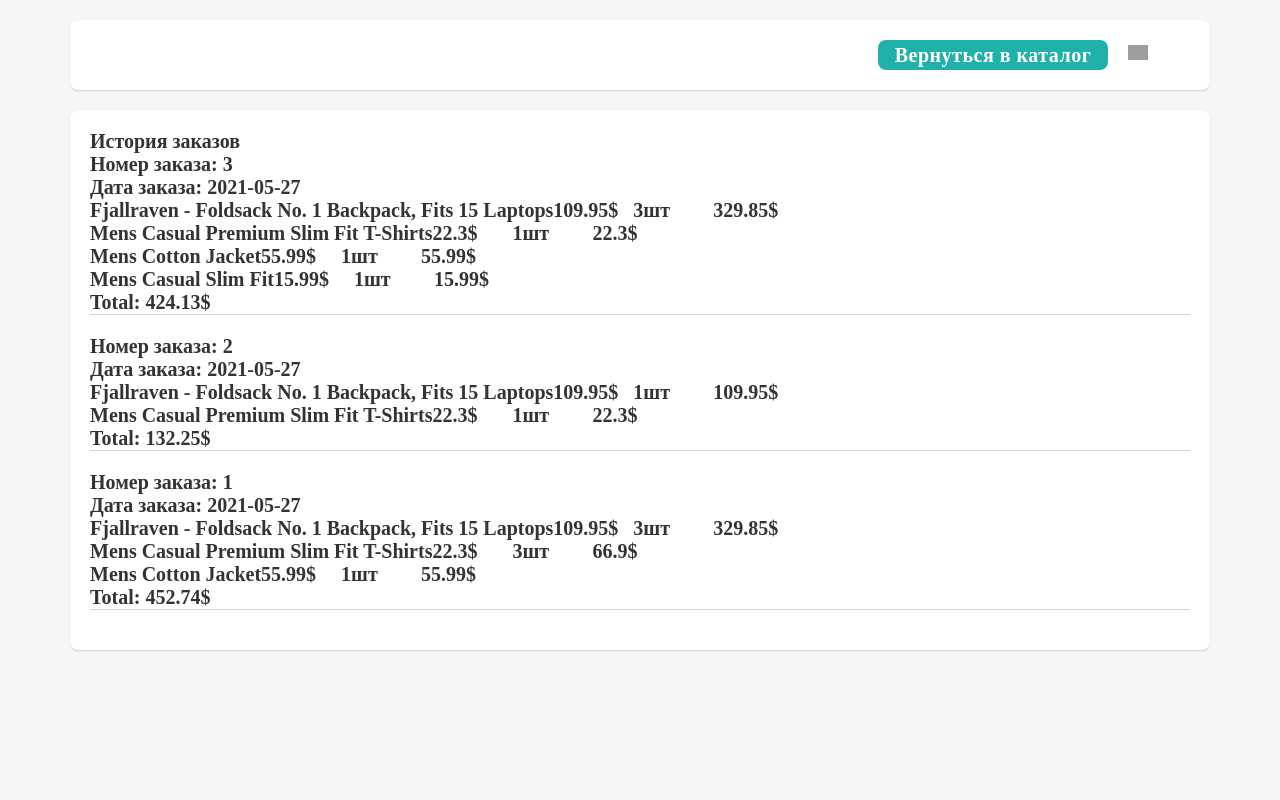
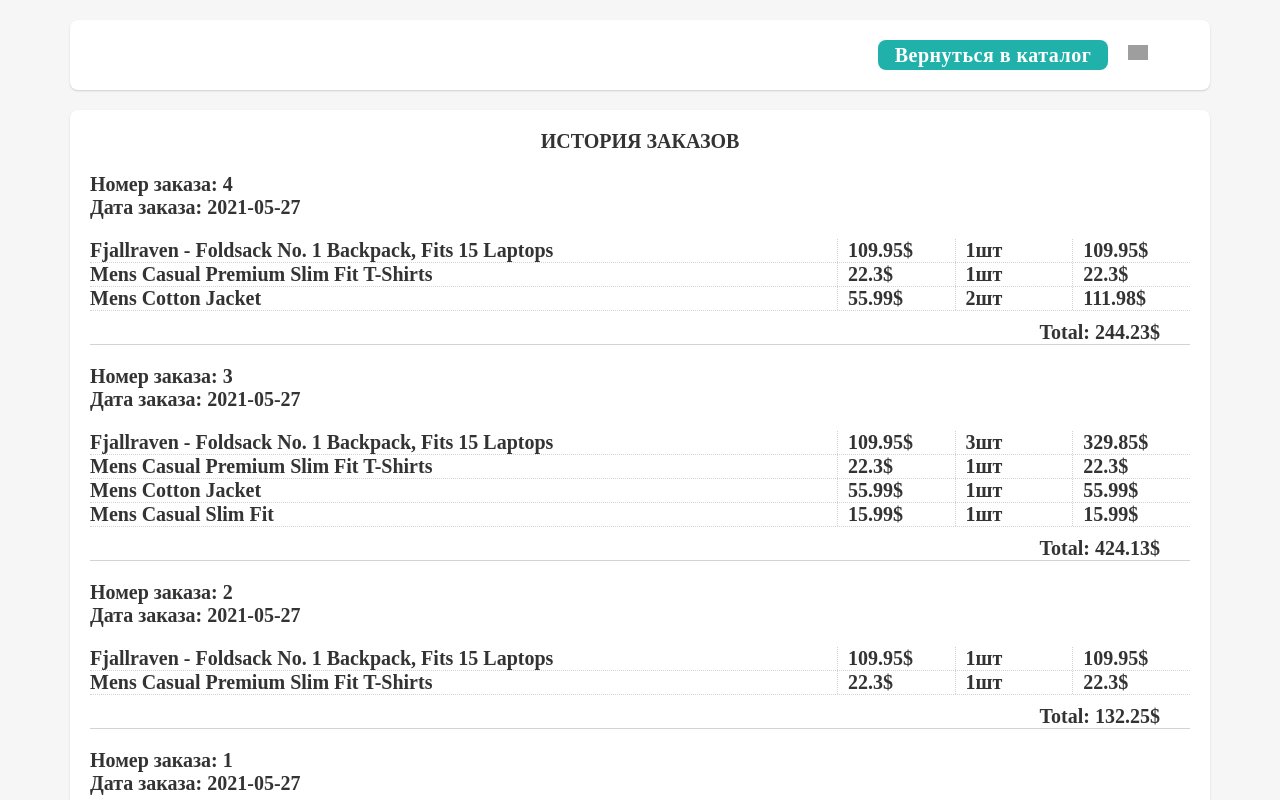
Before and after one commit to SherstnevVasiliy/test-work, a React (Create React App) app: page / in a window 1280 px wide. Both pictures are taken after a click on the button "История заказов". Shown: the top 800 px of the page. Built offline with nearby package versions, Linux system fonts and the light colour scheme; data requests are answered from the project's data file; grey boxes are pictures that could not be loaded.

Commit message:
refactoring any

```diff
--- a/db.json
+++ b/db.json
@@ -7,7 +7,7 @@
       "description": "Your perfect pack for everyday use and walks in the forest. Stash your laptop (up to 15 inches) in the padded sleeve, your everyday",
       "image": "https://fakestoreapi.com/img/81fPKd-2AYL._AC_SL1500_.jpg",
       "category": "men's clothing",
-      "total": 8
+      "total": 7
     },
     {
       "id": 2,
@@ -16,7 +16,7 @@
       "description": "Slim-fitting style, contrast raglan long sleeve, three-button henley placket, light weight & soft fabric for breathable and comfortable wearing. And Solid stitched shirts with round neck made for durability and a great fit for casual fashion wear and diehard baseball fans. The Henley style round neckline includes a three-button placket.",
       "image": "https://fakestoreapi.com/img/71-3HjGNDUL._AC_SY879._SX._UX._SY._UY_.jpg",
       "category": "men's clothing",
-      "total": 12
+      "total": 11
     },
     {
       "id": 3,
@@ -25,7 +25,7 @@
       "description": "great outerwear jackets for Spring/Autumn/Winter, suitable for many occasions, such as working, hiking, camping, mountain/rock climbing, cycling, traveling or other outdoors. Good gift choice for you or your family member. A warm hearted love to Father, husband or son in this thanksgiving or Christmas Day.",
       "image": "https://fakestoreapi.com/img/71li-ujtlUL._AC_UX679_.jpg",
       "category": "men's clothing",
-      "total": 3
+      "total": 1
     },
     {
       "id": 4,
@@ -253,6 +253,30 @@
         }
       ],
       "id": 3
+    },
+    {
+      "orderData": "2021-05-27T14:09:21.795Z",
+      "order": [
+        {
+          "id": 1,
+          "title": "Fjallraven - Foldsack No. 1 Backpack, Fits 15 Laptops",
+          "count": 1,
+          "price": 109.95
+        },
+        {
+          "id": 2,
+          "title": "Mens Casual Premium Slim Fit T-Shirts ",
+          "count": 1,
+          "price": 22.3
+        },
+        {
+          "id": 3,
+          "title": "Mens Cotton Jacket",
+          "count": 2,
+          "price": 55.99
+        }
+      ],
+      "id": 4
     }
   ]
 }
--- a/src/Pages/ItemList.tsx
+++ b/src/Pages/ItemList.tsx
@@ -4,6 +4,7 @@
 import axios from 'axios'
 import ItemCard from '../components/ItemCard'
 import { setItemsState } from '../store/actions/action'
+import { ICart } from '../components/interface';
 
 const ItemList = () => {
     const dispatch = useDispatch();
@@ -24,7 +25,7 @@
 
     return (
         <div className="wrapper">
-            {itemList.filter((items:any) => items.total !== 0).map(items => <ItemCard data={items} key = {uuidv4()}/>)}
+            {itemList.filter((items:ICart) => items.total !== 0).map(items => <ItemCard data={items} key = {uuidv4()}/>)}
         </div>
     )
 }
--- a/src/Pages/OrderList.tsx
+++ b/src/Pages/OrderList.tsx
@@ -2,6 +2,7 @@
 import { useDispatch } from 'react-redux';
 import { v4 as uuidv4 } from 'uuid';
 import './cart.css'
+import './orders.css'
 import axios from 'axios';
 import OrdersAll from '../components/OrdersAll';
 
@@ -26,7 +27,7 @@
     return (
         <div className="wrapper">
             <div className="cart-wrap">
-                <div className="price-text">История заказов</div>
+                <div className="price-text order-history">ИСТОРИЯ ЗАКАЗОВ</div>
                 {orderList.reverse().map((item:any) => <OrdersAll data={item} key = {uuidv4()}/>)}
             </div>
         </div>
--- /dev/null
+++ b/src/Pages/orders.css
@@ -0,0 +1,36 @@
+.order-text {
+    display: flex;
+    border-bottom: 1px dotted lightgray;
+}
+
+.order-wrap {
+    border-bottom: 1px solid lightgray;
+    margin-bottom: 20px;
+    margin-top: 20px
+}
+
+.order-title {
+    width: 70%;
+}
+
+.order-value {
+    width: 10%;
+    padding-left: 10px;
+    border-left: 1px dotted lightgray;
+}
+
+.order-content {
+    margin-top: 20px
+}
+
+.order-total{
+    display: flex;
+    justify-content: flex-end;
+    margin-right: 30px;
+    margin-top: 10px;
+}
+
+.order-history {
+    display: flex;
+    justify-content: center;
+}
--- a/src/components/CartItem.tsx
+++ b/src/components/CartItem.tsx
@@ -1,13 +1,13 @@
 import React, { useState } from 'react'
 import { useDispatch } from 'react-redux';
-import { ICart } from './interface'
+import { ICard, ICart } from './interface'
 import './itemCard.css'
 import Button from './ui/button'
 import { setCountCart } from '../store/actions/action'
 import { getCart, minusClick, plusClick } from '../components/functions/function'
 
 
-const CartItem = ({ data }:any) => {
+const CartItem = ({ data }:ICard) => {
     const dispatch = useDispatch();
     const [totalCost, setTotalCost] = useState(Math.floor(data.price * data.count * 100) / 100)
     const [buyCount, setBuyCount] = useState(0)
--- a/src/components/ItemCard.tsx
+++ b/src/components/ItemCard.tsx
@@ -1,6 +1,6 @@
 import React, { useState } from 'react'
 import { useDispatch } from 'react-redux';
-import { ICard } from './interface'
+import { ICard, ICart } from './interface'
 import './itemCard.css'
 import Button from './ui/button'
 import { setCountCart } from '../store/actions/action'
@@ -12,7 +12,7 @@
     const [buyCount, setBuyCount] = useState(0)
     // eslint-disable-next-line @typescript-eslint/no-unused-vars
     const [totalCost, setTotalCost] = useState(data.price * data.total)
-    let cart = getCart().filter((item:any) => item.id === data.id)
+    let cart = getCart().filter((item:ICart) => item.id === data.id)
 
     const handleClick = (id:number) => {
         console.log('PRESSED', id)
--- a/src/components/OrderItem.tsx
+++ b/src/components/OrderItem.tsx
@@ -1,21 +1,21 @@
 import React from 'react'
-import './orders.css'
+import { ICard } from './interface'
 
-const OrderItem = ({ data }:any) => {
+const OrderItem = ({ data }:ICard) => {
 
     return (
         <div className="order-item-wrap">
             <div className="order-text">
-                <div className="price-text">
+                <div className="price-text order-title">
                     {data.title}
                 </div>
-                <div className="price price-text">
+                <div className="price price-text order-value">
                     {data.price}$
                 </div>
-                <div className="price price-text">
+                <div className="price price-text order-value">
                     {data.count}шт
                 </div>
-                <div className="price price-text">
+                <div className="price price-text order-value">
                     {data.count * data.price}$
                 </div>
             </div>
--- a/src/components/OrdersAll.tsx
+++ b/src/components/OrdersAll.tsx
@@ -13,10 +13,10 @@
                 <div className="price-text">
                     Дата заказа: {data.orderData.toString().slice(0,10)}
                 </div>
-                <div className="price-text">
+                <div className="price-text order-content">
                     {data.order.map((orderItem: any) => <OrderItem data={orderItem} key = {uuidv4()}/>)}
                 </div>
-                <div className="price-text">
+                <div className="price-text order-total">
                     Total: {Math.floor(data.order.reduce((summ:number, orderItem: any) => summ + orderItem.count*orderItem.price, 0) * 100) / 100}$
                 </div>
             </div>
--- a/src/components/functions/function.ts
+++ b/src/components/functions/function.ts
@@ -44,7 +44,7 @@
     setTotalCost: (arg0: number) => void,
     dispatch: (arg0: () => void) => void,
     setCountCart: (arg0: number, arg1: number) => any,
-    buyCount: any,
+    buyCount: number,
     cart: { count: number }[],
     data: { total: number, id: number, price: number }
     ) => {
--- a/src/components/interface.ts
+++ b/src/components/interface.ts
@@ -9,6 +9,7 @@
             image: string;
             category: string;
             total: number;
+            count: number
     }
 }
 
--- a/src/components/orders.css
+++ /dev/null
@@ -1,8 +0,0 @@
-.order-text {
-    display: flex;
-}
-
-.order-wrap {
-    border-bottom: 1px solid lightgray;
-    margin-bottom: 20px;
-}
--- a/src/store/reducers/reducer.ts
+++ b/src/store/reducers/reducer.ts
@@ -1,7 +1,7 @@
 import { IInitial } from '../../components/interface';
 import initialState from '../initialState';
 
-const reducer = (state: IInitial = initialState, action: { type: string; payload: any }) => {
+const reducer = (state: IInitial = initialState, action: { type: string; payload: IInitial }) => {
 
     switch (action.type) {
     case 'SET_ITEMS':
```
